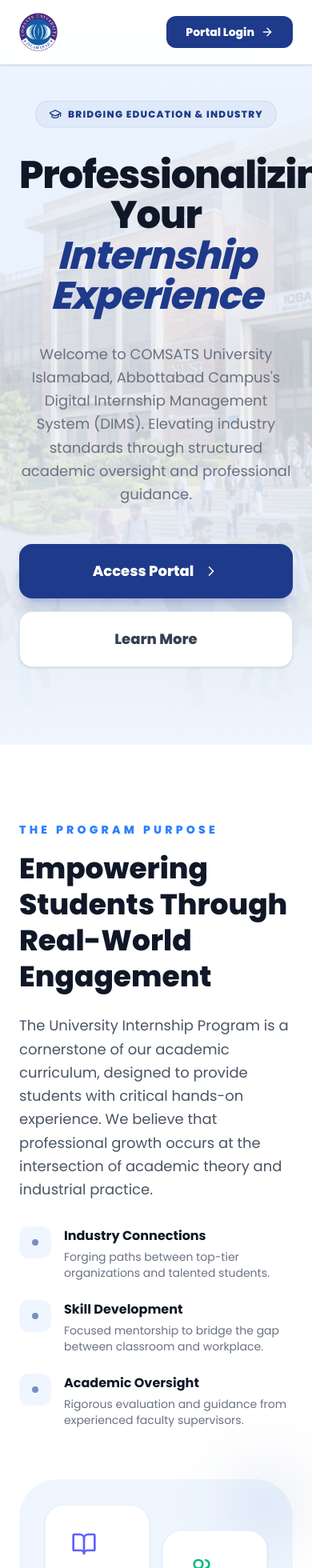
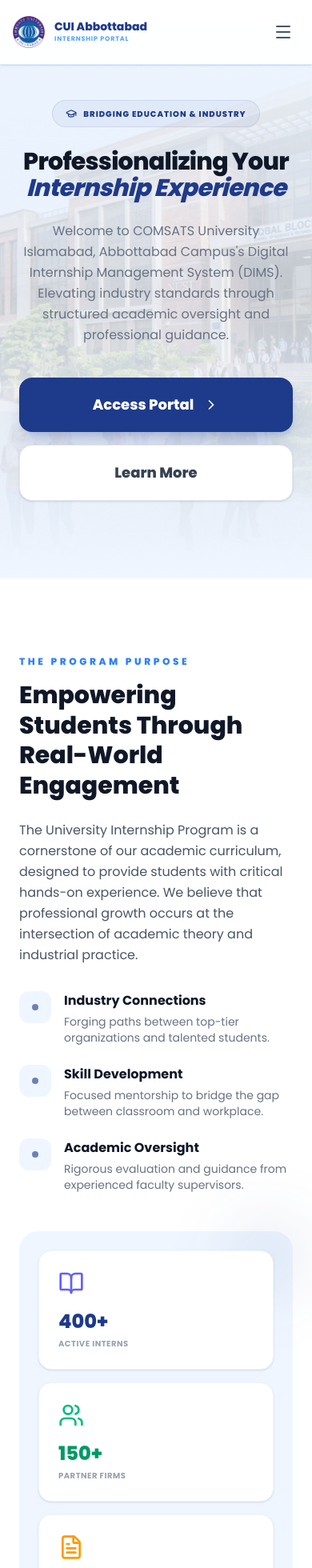
Before and after one commit to artdevelopers-artbyzefa/Internship-Professional, a React (Vite) app in the folder frontend/: page / in a window 390 px wide. Shown: the top 1960 px of the page at 80% size. Built offline with nearby package versions, Linux system fonts and the light colour scheme; no server answers.

Commit message:
feat: implement initial public-facing home page with responsive navigation, hero section, about program details, and public announcements.

```diff
--- a/frontend/src/pages/HomePage.jsx
+++ b/frontend/src/pages/HomePage.jsx
@@ -13,7 +13,9 @@
   Info,
   ChevronRight,
   ExternalLink,
-  GraduationCap
+  GraduationCap,
+  Menu,
+  X
 } from 'lucide-react';
 import { apiRequest } from '../utils/api.js';
 
@@ -21,6 +23,7 @@
   const navigate = useNavigate();
   const [notices, setNotices] = useState([]);
   const [loading, setLoading] = useState(true);
+  const [isMenuOpen, setIsMenuOpen] = useState(false);
 
   useEffect(() => {
     const fetchPublicNotices = async () => {
@@ -48,6 +51,7 @@
         top: offsetPosition,
         behavior: 'smooth'
       });
+      setIsMenuOpen(false);
     }
   };
 
@@ -55,16 +59,16 @@
     <div className="min-h-screen bg-lightbg font-poppins selection:bg-primary/20 selection:text-primary">
       {/* Navigation */}
       <nav className="fixed top-0 left-0 right-0 z-50 bg-white/95 backdrop-blur-md border-b border-blue-100 shadow-sm">
-        <div className="max-w-7xl mx-auto px-6 h-20 flex items-center justify-between">
+        <div className="max-w-7xl mx-auto px-4 sm:px-6 h-20 flex items-center justify-between">
           <div className="flex items-center gap-3 cursor-pointer" onClick={() => window.scrollTo({ top: 0, behavior: 'smooth' })}>
-            <img src="/cuilogo.png" alt="University Logo" className="h-12 w-auto" />
-            <div className="hidden sm:block">
-              <h1 className="text-lg font-black text-primary leading-tight">CUI Abbottabad</h1>
-              <p className="text-[10px] font-bold text-blue-400 uppercase tracking-widest">Internship Portal</p>
+            <img src="/cuilogo.png" alt="University Logo" className="h-10 sm:h-12 w-auto" />
+            <div className="flex flex-col">
+              <h1 className="text-sm sm:text-lg font-black text-primary leading-tight">CUI Abbottabad</h1>
+              <p className="text-[8px] sm:text-[10px] font-bold text-blue-400 uppercase tracking-widest">Internship Portal</p>
             </div>
           </div>
 
-          <div className="hidden md:flex items-center gap-8">
+          <div className="hidden md:flex items-center gap-6 lg:gap-8">
             <button onClick={() => window.scrollTo({ top: 0, behavior: 'smooth' })} className="text-sm font-bold text-gray-600 hover:text-primary transition-colors">Home</button>
             <button onClick={() => scrollToSection('about')} className="text-sm font-bold text-gray-600 hover:text-primary transition-colors">About Program</button>
             <button onClick={() => scrollToSection('process')} className="text-sm font-bold text-gray-600 hover:text-primary transition-colors">Guidelines/Process</button>
@@ -72,16 +76,43 @@
             <button onClick={() => scrollToSection('contact')} className="text-sm font-bold text-gray-600 hover:text-primary transition-colors">Contact</button>
           </div>
 
-          <div className="flex items-center gap-4">
+          <div className="flex items-center gap-3 sm:gap-4">
             <button
               onClick={() => navigate('/login')}
-              className="bg-primary text-white px-6 py-2.5 rounded-xl text-sm font-black hover:bg-blue-800 transition-all hover:shadow-lg hover:shadow-primary/25 active:scale-95 flex items-center gap-2"
+              className="hidden sm:flex bg-primary text-white px-5 lg:px-6 py-2.5 rounded-xl text-sm font-black hover:bg-blue-800 transition-all hover:shadow-lg hover:shadow-primary/25 active:scale-95 items-center gap-2"
             >
               Portal Login
               <ArrowRight className="w-4 h-4" />
             </button>
+
+            <button
+              onClick={() => setIsMenuOpen(!isMenuOpen)}
+              className="md:hidden p-2 text-gray-600 hover:bg-gray-100 rounded-lg transition-colors"
+            >
+              {isMenuOpen ? <X className="w-6 h-6" /> : <Menu className="w-6 h-6" />}
+            </button>
           </div>
         </div>
+
+        {/* Mobile Menu */}
+        {isMenuOpen && (
+          <div className="md:hidden bg-white border-t border-blue-50 py-4 px-6 shadow-xl animate-in slide-in-from-top duration-300">
+            <div className="flex flex-col gap-4">
+              <button onClick={() => { window.scrollTo({ top: 0, behavior: 'smooth' }); setIsMenuOpen(false); }} className="text-left text-sm font-bold text-gray-600 hover:text-primary py-2">Home</button>
+              <button onClick={() => scrollToSection('about')} className="text-left text-sm font-bold text-gray-600 hover:text-primary py-2">About Program</button>
+              <button onClick={() => scrollToSection('process')} className="text-left text-sm font-bold text-gray-600 hover:text-primary py-2">Guidelines/Process</button>
+              <button onClick={() => scrollToSection('announcements')} className="text-left text-sm font-bold text-gray-600 hover:text-primary py-2">Announcements</button>
+              <button onClick={() => scrollToSection('contact')} className="text-left text-sm font-bold text-gray-600 hover:text-primary py-2">Contact</button>
+              <button
+                onClick={() => navigate('/login')}
+                className="w-full bg-primary text-white px-6 py-3 rounded-xl text-sm font-black hover:bg-blue-800 transition-all flex items-center justify-center gap-2 mt-2"
+              >
+                Portal Login
+                <ArrowRight className="w-4 h-4" />
+              </button>
+            </div>
+          </div>
+        )}
       </nav>
 
       {/* Hero Section */}
@@ -96,19 +127,19 @@
         </div>
 
         <div className="max-w-7xl mx-auto px-6 relative z-10 text-center">
-          <div className="flex justify-center mb-8">
-            <div className="inline-flex items-center gap-2 px-4 py-2 rounded-full bg-primary/5 border border-primary/10 text-primary text-xs font-black uppercase tracking-widest animate-bounce-slow">
-              <GraduationCap className="w-4 h-4" />
+          <div className="flex justify-center mb-6 sm:mb-8">
+            <div className="inline-flex items-center gap-2 px-4 py-2 rounded-full bg-primary/5 border border-primary/10 text-primary text-[10px] sm:text-xs font-black uppercase tracking-widest animate-bounce-slow">
+              <GraduationCap className="w-3.5 h-3.5 sm:w-4 h-4" />
               Bridging Education & Industry
             </div>
           </div>
 
-          <h1 className="text-5xl md:text-7xl font-black text-gray-900 mb-8 leading-[1.05] tracking-tight">
+          <h1 className="text-3xl sm:text-5xl md:text-6xl lg:text-7xl font-black text-gray-900 mb-6 sm:mb-8 leading-[1.1] tracking-tight">
             Professionalizing Your <br />
             <span className="text-primary italic">Internship Experience</span>
           </h1>
 
-          <p className="max-w-2xl mx-auto text-lg text-gray-500 mb-12 leading-relaxed">
+          <p className="max-w-2xl mx-auto text-base sm:text-lg text-gray-500 mb-10 sm:mb-12 leading-relaxed">
             Welcome to COMSATS University Islamabad, Abbottabad Campus's Digital Internship Management System (DIMS).
             Elevating industry standards through structured academic oversight and professional guidance.
           </p>
@@ -134,11 +165,11 @@
       {/* About Section */}
       <section id="about" className="py-24 bg-white border-y border-blue-50">
         <div className="max-w-7xl mx-auto px-6">
-          <div className="grid grid-cols-1 lg:grid-cols-2 gap-16 items-center">
+          <div className="grid grid-cols-1 lg:grid-cols-2 gap-12 lg:gap-16 items-center">
             <div>
-              <h2 className="text-sm font-black text-blue-500 uppercase tracking-[0.3em] mb-4">The Program Purpose</h2>
-              <h3 className="text-4xl font-black text-gray-900 mb-6 leading-tight">Empowering Students Through Real-World Engagement</h3>
-              <p className="text-gray-600 text-lg leading-relaxed mb-8">
+              <h2 className="text-xs sm:text-sm font-black text-blue-500 uppercase tracking-[0.3em] mb-4">The Program Purpose</h2>
+              <h3 className="text-3xl sm:text-4xl font-black text-gray-900 mb-6 leading-tight">Empowering Students Through Real-World Engagement</h3>
+              <p className="text-gray-600 text-base sm:text-lg leading-relaxed mb-8">
                 The University Internship Program is a cornerstone of our academic curriculum, designed to provide students with
                 critical hands-on experience. We believe that professional growth occurs at the intersection of academic theory
                 and industrial practice.
@@ -163,30 +194,30 @@
               </div>
             </div>
 
-            <div className="bg-lightbg rounded-[3rem] p-8 relative">
+            <div className="bg-lightbg rounded-3xl sm:rounded-[3rem] p-6 sm:p-8 relative">
               <div className="absolute -top-4 -right-4 w-24 h-24 bg-primary/10 rounded-full blur-2xl"></div>
               <div className="absolute -bottom-4 -left-4 w-32 h-32 bg-blue-400/10 rounded-full blur-3xl"></div>
 
-              <div className="grid grid-cols-2 gap-4 relative z-10">
-                <div className="bg-white p-8 rounded-3xl shadow-sm border border-blue-50 transform hover:-translate-y-2 transition-all">
-                  <BookOpen className="w-8 h-8 text-indigo-500 mb-6" />
-                  <h4 className="text-3xl font-black text-primary mb-1">400+</h4>
-                  <p className="text-xs font-bold text-gray-400 uppercase tracking-wider">Active Interns</p>
+              <div className="grid grid-cols-1 xs:grid-cols-2 gap-4 relative z-10">
+                <div className="bg-white p-6 sm:p-8 rounded-2xl sm:rounded-3xl shadow-sm border border-blue-50 transform hover:-translate-y-2 transition-all">
+                  <BookOpen className="w-8 h-8 text-indigo-500 mb-4 sm:mb-6" />
+                  <h4 className="text-2xl sm:text-3xl font-black text-primary mb-1">400+</h4>
+                  <p className="text-[10px] sm:text-xs font-bold text-gray-400 uppercase tracking-wider">Active Interns</p>
                 </div>
-                <div className="bg-white p-8 rounded-3xl shadow-sm border border-blue-50 mt-8 transform hover:-translate-y-2 transition-all">
-                  <Users className="w-8 h-8 text-emerald-500 mb-6" />
-                  <h4 className="text-3xl font-black text-emerald-600 mb-1">150+</h4>
-                  <p className="text-xs font-bold text-gray-400 uppercase tracking-wider">Partner Firms</p>
+                <div className="bg-white p-6 sm:p-8 rounded-2xl sm:rounded-3xl shadow-sm border border-blue-50 xs:mt-8 transform hover:-translate-y-2 transition-all">
+                  <Users className="w-8 h-8 text-emerald-500 mb-4 sm:mb-6" />
+                  <h4 className="text-2xl sm:text-3xl font-black text-emerald-600 mb-1">150+</h4>
+                  <p className="text-[10px] sm:text-xs font-bold text-gray-400 uppercase tracking-wider">Partner Firms</p>
                 </div>
-                <div className="bg-white p-8 rounded-3xl shadow-sm border border-blue-50 transform hover:-translate-y-2 transition-all">
-                  <FileText className="w-8 h-8 text-amber-500 mb-6" />
-                  <h4 className="text-3xl font-black text-amber-600 mb-1">100%</h4>
-                  <p className="text-xs font-bold text-gray-400 uppercase tracking-wider">Digital Reports</p>
+                <div className="bg-white p-6 sm:p-8 rounded-2xl sm:rounded-3xl shadow-sm border border-blue-50 transform hover:-translate-y-2 transition-all">
+                  <FileText className="w-8 h-8 text-amber-500 mb-4 sm:mb-6" />
+                  <h4 className="text-2xl sm:text-3xl font-black text-amber-600 mb-1">100%</h4>
+                  <p className="text-[10px] sm:text-xs font-bold text-gray-400 uppercase tracking-wider">Digital Reports</p>
                 </div>
-                <div className="bg-white p-8 rounded-3xl shadow-sm border border-blue-50 mt-8 transform hover:-translate-y-2 transition-all">
-                  <ClipboardCheck className="w-8 h-8 text-rose-500 mb-6" />
-                  <h4 className="text-3xl font-black text-rose-600 mb-1">Top</h4>
-                  <p className="text-xs font-bold text-gray-400 uppercase tracking-wider">Accreditations</p>
+                <div className="bg-white p-6 sm:p-8 rounded-2xl sm:rounded-3xl shadow-sm border border-blue-50 xs:mt-8 transform hover:-translate-y-2 transition-all">
+                  <ClipboardCheck className="w-8 h-8 text-rose-500 mb-4 sm:mb-6" />
+                  <h4 className="text-2xl sm:text-3xl font-black text-rose-600 mb-1">Top</h4>
+                  <p className="text-[10px] sm:text-xs font-bold text-gray-400 uppercase tracking-wider">Accreditations</p>
                 </div>
               </div>
             </div>
@@ -197,9 +228,9 @@
       {/* Guidelines/Process Section */}
       <section id="process" className="py-24">
         <div className="max-w-7xl mx-auto px-6">
-          <div className="text-center mb-16">
-            <h2 className="text-sm font-black text-blue-500 uppercase tracking-[0.3em] mb-4">Operational Guidelines</h2>
-            <h3 className="text-4xl font-black text-gray-900">Understanding the Internship Lifecycle</h3>
+          <div className="text-center mb-12 sm:mb-16">
+            <h2 className="text-xs sm:text-sm font-black text-blue-500 uppercase tracking-[0.3em] mb-4">Operational Guidelines</h2>
+            <h3 className="text-3xl sm:text-4xl font-black text-gray-900">Understanding the Internship Lifecycle</h3>
           </div>
 
           <div className="grid grid-cols-1 md:grid-cols-2 lg:grid-cols-4 gap-8">
@@ -229,14 +260,14 @@
                 icon: <GraduationCap className="w-6 h-6" />
               }
             ].map((item, i) => (
-              <div key={i} className="group bg-white p-10 rounded-[2.5rem] border border-blue-50 hover:border-primary transition-all relative overflow-hidden">
+              <div key={i} className="group bg-white p-8 sm:p-10 rounded-[2rem] sm:rounded-[2.5rem] border border-blue-50 hover:border-primary transition-all relative overflow-hidden">
                 <div className="absolute -top-10 -right-10 w-32 h-32 bg-primary/5 rounded-full group-hover:scale-150 transition-transform duration-700"></div>
-                <div className="text-6xl font-black text-gray-100 mb-6 group-hover:text-primary/10 transition-colors uppercase tracking-tighter">{item.step}</div>
-                <div className="w-12 h-12 rounded-2xl bg-primary/10 text-primary flex items-center justify-center mb-6 group-hover:bg-primary group-hover:text-white transition-all">
+                <div className="text-5xl sm:text-6xl font-black text-gray-100 mb-4 sm:mb-6 group-hover:text-primary/10 transition-colors uppercase tracking-tighter">{item.step}</div>
+                <div className="w-10 h-10 sm:w-12 sm:h-12 rounded-xl sm:rounded-2xl bg-primary/10 text-primary flex items-center justify-center mb-4 sm:mb-6 group-hover:bg-primary group-hover:text-white transition-all">
                   {item.icon}
                 </div>
-                <h4 className="text-xl font-black text-gray-900 mb-3">{item.title}</h4>
-                <p className="text-sm text-gray-500 leading-relaxed font-medium">
+                <h4 className="text-lg sm:text-xl font-black text-gray-900 mb-3">{item.title}</h4>
+                <p className="text-xs sm:text-sm text-gray-500 leading-relaxed font-medium">
                   {item.desc}
                 </p>
               </div>
@@ -250,12 +281,12 @@
         <div className="absolute top-0 right-0 w-1/2 h-full bg-primary/10 blur-[100px] rounded-full"></div>
 
         <div className="max-w-7xl mx-auto px-6 relative z-10">
-          <div className="flex flex-col md:flex-row justify-between items-end mb-16 gap-6">
+          <div className="flex flex-col md:flex-row justify-between items-start md:items-end mb-12 sm:mb-16 gap-6">
             <div className="max-w-xl">
-              <h2 className="text-sm font-black text-blue-400 uppercase tracking-[0.3em] mb-4">Latest Updates</h2>
-              <h3 className="text-4xl font-black leading-tight">University Announcements <br /> & Program News</h3>
+              <h2 className="text-xs sm:text-sm font-black text-blue-400 uppercase tracking-[0.3em] mb-4">Latest Updates</h2>
+              <h3 className="text-3xl sm:text-4xl font-black leading-tight">University Announcements <br className="hidden sm:block" /> & Program News</h3>
             </div>
-            <button className="text-sm font-black bg-white/10 hover:bg-white/20 px-6 py-3 rounded-full transition-all flex items-center gap-2">
+            <button className="text-xs sm:text-sm font-black bg-white/10 hover:bg-white/20 px-6 py-3 rounded-full transition-all flex items-center gap-2">
               View All News <ExternalLink className="w-4 h-4" />
             </button>
           </div>
@@ -295,55 +326,55 @@
 
       {/* Contact Section */}
       <section id="contact" className="py-24 bg-white">
-        <div className="max-w-7xl mx-auto px-6">
-          <div className="bg-primary rounded-[3rem] overflow-hidden flex flex-col lg:flex-row">
-            <div className="p-12 lg:p-20 lg:w-3/5">
-              <h2 className="text-sm font-black text-blue-300 uppercase tracking-[0.3em] mb-4">Contact Us</h2>
-              <h3 className="text-4xl lg:text-5xl font-black text-white mb-12 leading-tight">Need Assistance? <br /> We're here to help.</h3>
+        <div className="max-w-7xl mx-auto px-4 sm:px-6">
+          <div className="bg-primary rounded-[2rem] sm:rounded-[3rem] overflow-hidden flex flex-col lg:flex-row">
+            <div className="p-8 sm:p-12 lg:p-20 lg:w-3/5">
+              <h2 className="text-xs sm:text-sm font-black text-blue-300 uppercase tracking-[0.3em] mb-4">Contact Us</h2>
+              <h3 className="text-3xl sm:text-4xl lg:text-5xl font-black text-white mb-10 sm:mb-12 leading-tight">Need Assistance? <br className="hidden sm:block" /> We're here to help.</h3>
 
-              <div className="grid grid-cols-1 sm:grid-cols-2 gap-10">
+              <div className="grid grid-cols-1 sm:grid-cols-2 gap-8 sm:gap-10">
                 <div className="flex gap-4">
-                  <div className="w-12 h-12 rounded-2xl bg-white/10 flex items-center justify-center text-white flex-shrink-0">
-                    <Mail className="w-6 h-6" />
+                  <div className="w-10 h-10 sm:w-12 sm:h-12 rounded-xl sm:rounded-2xl bg-white/10 flex items-center justify-center text-white flex-shrink-0">
+                    <Mail className="w-5 h-5 sm:w-6 sm:h-6" />
                   </div>
                   <div>
-                    <h5 className="text-white font-bold mb-1">Email Us</h5>
-                    <p className="text-blue-200 text-sm">internship.office@cuiatd.edu.pk</p>
+                    <h5 className="text-white font-bold mb-1 text-sm sm:text-base">Email Us</h5>
+                    <p className="text-blue-200 text-xs sm:text-sm break-all sm:break-normal">internship.office@cuiatd.edu.pk</p>
                   </div>
                 </div>
                 <div className="flex gap-4">
-                  <div className="w-12 h-12 rounded-2xl bg-white/10 flex items-center justify-center text-white flex-shrink-0">
-                    <Phone className="w-6 h-6" />
+                  <div className="w-10 h-10 sm:w-12 sm:h-12 rounded-xl sm:rounded-2xl bg-white/10 flex items-center justify-center text-white flex-shrink-0">
+                    <Phone className="w-5 h-5 sm:w-6 sm:h-6" />
                   </div>
                   <div>
-                    <h5 className="text-white font-bold mb-1">Call Us</h5>
-                    <p className="text-blue-200 text-sm">+92-992-383591-6</p>
+                    <h5 className="text-white font-bold mb-1 text-sm sm:text-base">Call Us</h5>
+                    <p className="text-blue-200 text-xs sm:text-sm">+92-992-383591-6</p>
                   </div>
                 </div>
                 <div className="flex gap-4 sm:col-span-2">
-                  <div className="w-12 h-12 rounded-2xl bg-white/10 flex items-center justify-center text-white flex-shrink-0">
-                    <MapPin className="w-6 h-6" />
+                  <div className="w-10 h-10 sm:w-12 sm:h-12 rounded-xl sm:rounded-2xl bg-white/10 flex items-center justify-center text-white flex-shrink-0">
+                    <MapPin className="w-5 h-5 sm:w-6 sm:h-6" />
                   </div>
                   <div>
-                    <h5 className="text-white font-bold mb-1">Our Location</h5>
-                    <p className="text-blue-200 text-sm">COMSATS University Islamabad, Abbottabad Campus, <br />University Road, Tobe Camp, Abbottabad, Pakistan.</p>
+                    <h5 className="text-white font-bold mb-1 text-sm sm:text-base">Our Location</h5>
+                    <p className="text-blue-200 text-xs sm:text-sm">COMSATS University Islamabad, Abbottabad Campus, <br className="hidden sm:block" />University Road, Tobe Camp, Abbottabad, Pakistan.</p>
                   </div>
                 </div>
               </div>
             </div>
 
-            <div className="lg:w-2/5 relative min-h-[400px]">
-              <div className="absolute inset-0 bg-blue-800/50 backdrop-blur-3xl p-12 flex flex-col justify-center">
-                <div className="bg-white rounded-3xl p-10 shadow-2xl">
-                  <h4 className="text-gray-900 font-black text-xl mb-2 text-center">Internship Office</h4>
-                  <p className="text-gray-500 text-sm text-center mb-8 font-medium italic">Monday - Friday: 08:30 AM - 04:30 PM</p>
+            <div className="lg:w-2/5 relative min-h-[350px] sm:min-h-[400px]">
+              <div className="absolute inset-0 bg-blue-800/50 backdrop-blur-3xl p-6 sm:p-12 flex flex-col justify-center">
+                <div className="bg-white rounded-2xl sm:rounded-3xl p-8 sm:p-10 shadow-2xl">
+                  <h4 className="text-gray-900 font-black text-lg sm:text-xl mb-2 text-center">Internship Office</h4>
+                  <p className="text-gray-500 text-xs sm:text-sm text-center mb-6 sm:mb-8 font-medium italic">Monday - Friday: 08:30 AM - 04:30 PM</p>
 
                   <div className="space-y-4">
-                    <button className="w-full py-4 bg-primary text-white font-black rounded-xl hover:bg-blue-800 transition-all flex items-center justify-center gap-2">
+                    <button className="w-full py-3.5 sm:py-4 bg-primary text-white text-sm sm:text-base font-black rounded-xl hover:bg-blue-800 transition-all flex items-center justify-center gap-2">
                       Submit Query <ArrowRight className="w-4 h-4" />
                     </button>
-                    <button className="w-full py-4 bg-gray-50 text-gray-700 font-black rounded-xl hover:bg-gray-100 transition-all">
-                      Offical Website
+                    <button className="w-full py-3.5 sm:py-4 bg-gray-50 text-gray-700 text-sm sm:text-base font-black rounded-xl hover:bg-gray-100 transition-all">
+                      Official Website
                     </button>
                   </div>
                 </div>
@@ -364,13 +395,13 @@
               </div>
             </div>
 
-            <div className="flex gap-8 text-sm font-bold text-gray-400">
+            <div className="flex gap-4 sm:gap-8 text-xs sm:text-sm font-bold text-gray-400">
               <a href="#" className="hover:text-primary transition-colors">Privacy Policy</a>
-              <a href="#" className="hover:text-primary transition-colors">Terms of Service</a>
+              <a href="#" className="hover:text-primary transition-colors">Terms</a>
               <a href="#" className="hover:text-primary transition-colors">Accessibility</a>
             </div>
 
-            <div className="text-sm font-bold text-gray-300">
+            <div className="text-[10px] sm:text-sm font-bold text-gray-300 text-center md:text-right">
               © 2026 CUI Abbottabad. All rights reserved.
             </div>
           </div>
@@ -389,6 +420,17 @@
         .font-poppins {
           font-family: 'Poppins', sans-serif;
         }
+        .xs\:block {
+          display: block;
+        }
+        @media (min-width: 480px) {
+          .xs\:grid-cols-2 {
+            grid-template-columns: repeat(2, minmax(0, 1fr));
+          }
+          .xs\:mt-8 {
+            margin-top: 2rem;
+          }
+        }
       ` }} />
     </div>
   );
```
